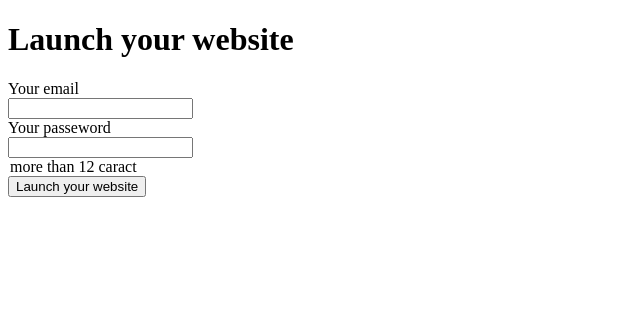
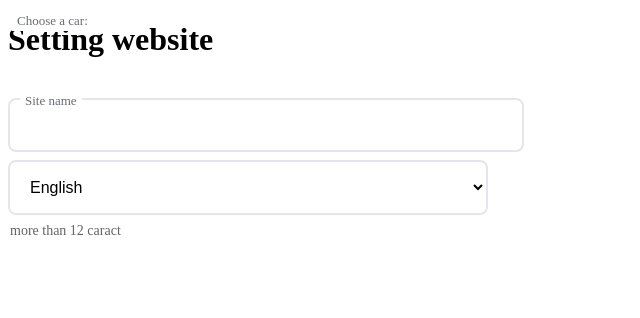
Before and after one commit to lucaslacr/Collection-cms, a PHP site: page /setting/index.php in a window 1280 px wide. Shown: the top 318 px of the page, without its empty margins (0-640 px from the left). Run offline with PHP 8.4, Linux system fonts and the light colour scheme.

Commit message:
debut de la page parametre

```diff
--- /dev/null
+++ b/admin/collection.css
@@ -0,0 +1,71 @@
+:root {
+    --texte-gris-clair:#636365;
+}
+legend {
+    color: var(--texte-gris-clair);
+    font-size: 14px;
+}
+
+input,
+select,
+textarea {
+  background-color:#fff;
+  border:2px solid #e7e5eb;
+  border-radius:5px;
+  display:block;
+  font-family:DM Sans,sans-serif;
+  font-size:medium;
+  margin:0 0 8px;
+  max-width:480px;
+  padding:15px;
+  width:100%
+}
+button {
+  background-color:#0d1120;
+  border:0;
+  border-radius:5px;
+  color:#fff;
+  cursor:pointer;
+  font-family:Karla,sans-serif;
+  font-size:medium;
+  margin:15px 0;
+  padding:8px 25px
+}
+input,
+select,
+textarea {
+  background-color:#fff;
+  border:2px solid #e7e5eb;
+  border-radius:8px;
+  display:block;
+  font-family:DM Sans,sans-serif;
+  font-size:medium;
+  margin:0 0 8px;
+  max-width:480px;
+  padding:16px;
+  width:100%
+}
+button {
+  background-color:var(--surface-sombre);
+  border:0;
+  border-radius:8px;
+  color:#fff;
+  cursor:pointer;
+  font-family:sans-serif;
+  font-size:medium;
+  margin:15px 0;
+  padding:12px 24px
+}
+label {
+  background-color:#fff;
+  color:#6a6c76;
+  display:block;
+  font-size:small;
+  left:12px;
+  padding:2px 5px;
+  position:absolute;
+  top:11px
+}
+.ensemble {
+  position:relative
+}
--- a/admin/index.php
+++ b/admin/index.php
@@ -1,21 +1,22 @@
 <!doctype html>
 <html lang="en">
-
 <head>
     <meta charset="utf-8" />
     <meta name="viewport" content="width=device-width" />
+    <link rel="stylesheet" href="collection.css">
     <title>Launch Collection website</title>
 </head>
-
 <body>
+    <main>
     <h1>Launch your website</h1>
     <form action="https://avec.lucaslacroix.com/nouvelle-ressource/" method="POST">
         <div class="ensemble"><label for="lien">Your email</label><br><input type="email" id="lien" name="lien" maxlength="350" required=""></div>
-        <div class="ensemble"><label for="lien">Your passeword</label><br><input type="password" id="lien" name="lien" minlength="12" maxlength="350" required="">
+        <div class="ensemble"><label for="lien">Your password</label><br><input type="password" id="lien" name="lien" minlength="12" maxlength="350" required="">
     <legend>more than 12 caract</legend>
     </div>
         <button type="submit">Launch your website</button>
     </form>
+</main>
 </body>
 
 </html>
--- /dev/null
+++ b/admin/setting/index.php
@@ -0,0 +1,34 @@
+<!doctype html>
+<html lang="en">
+
+<head>
+    <meta charset="utf-8" />
+    <meta name="viewport" content="width=device-width" />
+    <link rel="stylesheet" href="../collection.css">
+    <title>Setting</title>
+</head>
+
+<body>
+    <main>
+        <h1>Setting website</h1>
+        <form action="https://avec.lucaslacroix.com/nouvelle-ressource/" method="POST">
+            <div class="ensemble"><label for="lien">Site name</label><br><input type="texte" id="sitename" name="sitename" maxlength="350" required=""></div>
+            <label for="cars">Choose a car:</label>
+            <select name="cars" id="cars">
+                <optgroup label="Popular">
+                    <option value="volvo">English</option>
+                    <option value="saab">French</option>
+                </optgroup>
+                <optgroup label="German Cars">
+                    <option value="mercedes">Mercedes</option>
+                    <option value="audi">Audi</option>
+                </optgroup>
+            </select>
+            <legend>more than 12 caract</legend>
+            </div>
+            <button type="submit">Save changes</button>
+        </form>
+    </main>
+</body>
+
+</html>
```
